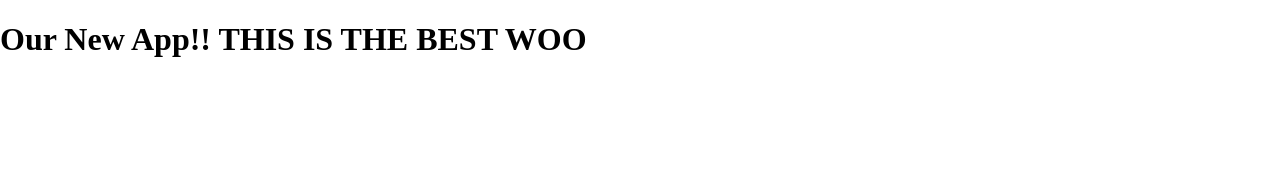
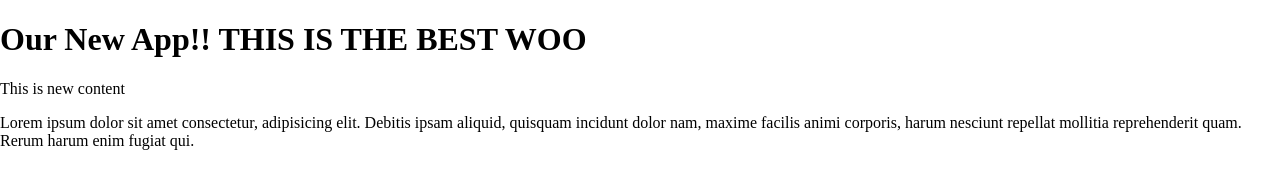
Before and after one commit to juliarwong/our-app-lesson, a plain HTML site: page index.html in a window 1280 px wide. Drawn offline with Linux system fonts and the light colour scheme.

Commit message:
added new p content

```diff
--- a/index.html
+++ b/index.html
@@ -10,6 +10,8 @@
 <body>
     <header>
         <h1>Our New App!! THIS IS THE BEST WOO</h1>
+        <p>This is new content</p>
+        <p>Lorem ipsum dolor sit amet consectetur, adipisicing elit. Debitis ipsam aliquid, quisquam incidunt dolor nam, maxime facilis animi corporis, harum nesciunt repellat mollitia reprehenderit quam. Rerum harum enim fugiat qui.</p>
     </header>
 </body>
 </html>
```
